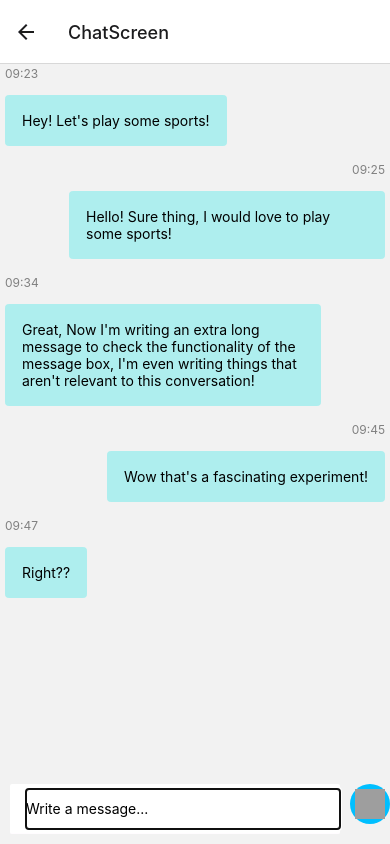
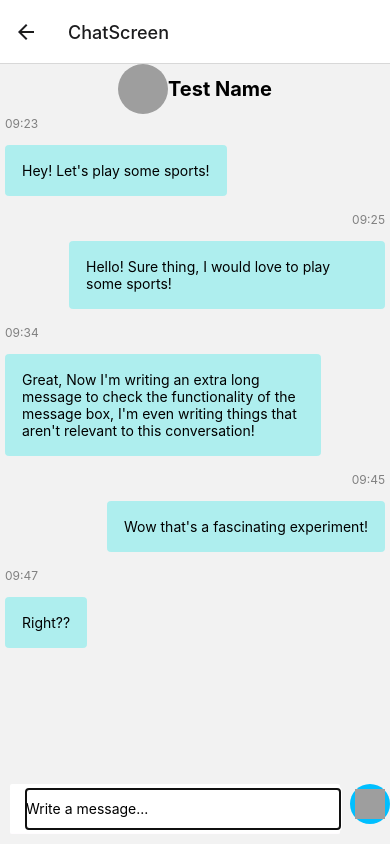
Before and after one commit to GGmorello/SportLink, a React Native app: screen /ChatScreen in a window 390 px wide. Built offline with nearby package versions, Linux system fonts and the light colour scheme; grey boxes are pictures that could not be loaded.

Commit message:
added name and image above chat conversation

```diff
--- a/src/Components/Screens/ChatScreen/ChatScreenStyle.js
+++ b/src/Components/Screens/ChatScreen/ChatScreenStyle.js
@@ -21,7 +21,26 @@ const styles = StyleSheet.create({
         width: "100%",
         bottom: 0,
       },
-
+      headerContainer:{
+        width: "100%",
+        alignItems: "center",
+        justifyContent: "center"
+      },
+      headerItems:{
+        flexDirection: 'row',
+      },
+      image: {
+        width: 50,
+        height: 50,
+        borderRadius: 30,
+      },
+      name: {
+        color: 'black',
+        fontSize: 20,
+        alignSelf: "center",
+        fontWeight: 'bold',
+        textAlign: 'left',
+      },
       btnSend:{
         backgroundColor:"#00BFFF",
         width:40,
--- a/src/Components/Screens/ChatScreen/ChatScreenView.js
+++ b/src/Components/Screens/ChatScreen/ChatScreenView.js
@@ -1,19 +1,22 @@
 import React from "react";
 import styles from "./ChatScreenStyle";
 import {
-    Dimensions,
-    StyleSheet,
     Text,
     View,
     TouchableOpacity,
     Image,
-    Alert,
-    ScrollView,
     TextInput,
     FlatList,
   } from 'react-native';
 
 export default function ChatScreenView(props) {
+    let match = {
+        id: "1",
+        name: "Test Name",
+        messagePreview: "This is a sample message...",
+        imageUrl: "https://www.gravatar.com/avatar/205e460b479e2e5b48aec07710c08d50",
+    }
+
     let messageHistory = props.messageHistory
     const flatlistRef = props.flatlistRef
 
@@ -36,6 +39,12 @@ export default function ChatScreenView(props) {
 
     return (
     <View style={styles.container}>
+        <View style={styles.headerContainer}>
+            <View style={styles.headerItems}>
+                <Image style={styles.image} source={{ uri: match.imageUrl }} />
+                <Text style={styles.name}>{match.name}</Text>
+            </View>
+        </View>
         <View style={styles.chatContainer}>
             <FlatList
             style={styles.list}
```
Lines whose indentation alone changed are shown as unchanged.
